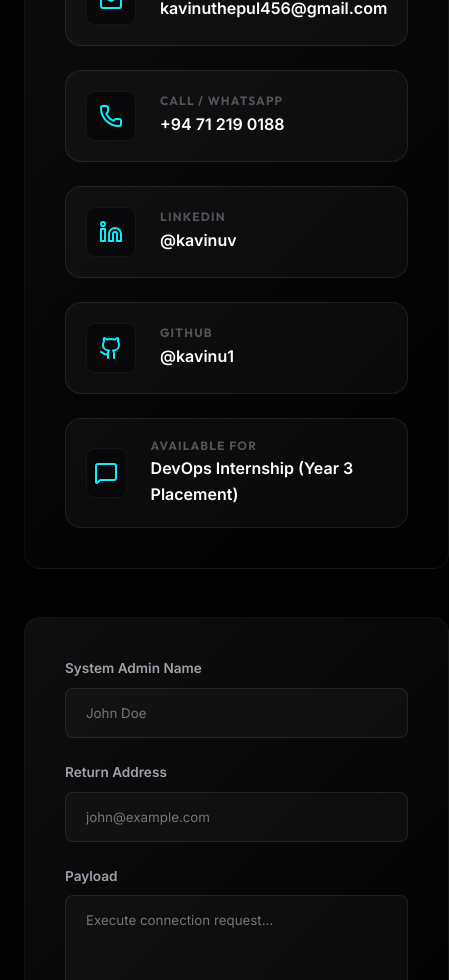
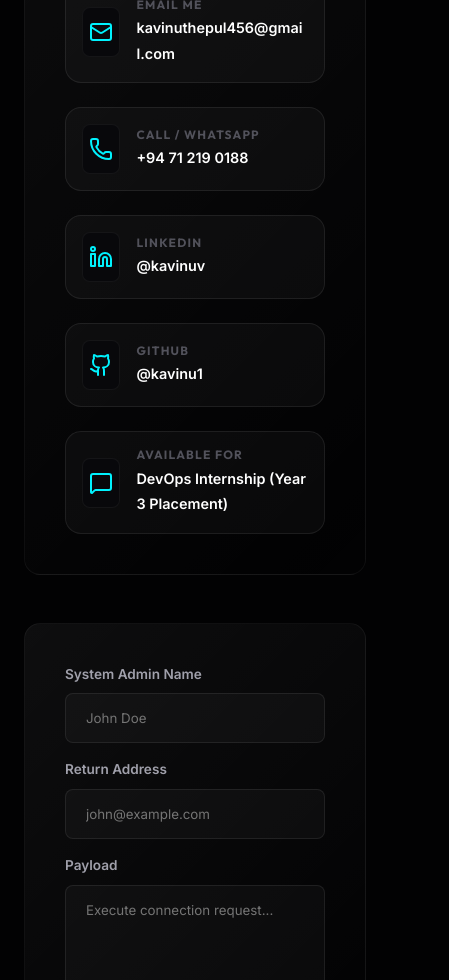
Before and after one commit to kavinu1/Portfolio, a React (Vite) app: page / in a window 390 px wide. Shown: the part 11020-12000 px from the top of the page, 449 px wide, since content can reach past the window. Built offline with nearby package versions, Linux system fonts and the light colour scheme.

Commit message:
Implement initial global styling, utility classes, and component styles for About, Contact, Projects, and Skills sections.

```diff
--- a/src/components/About.css
+++ b/src/components/About.css
@@ -166,4 +166,14 @@
     font-size: 0.78rem;
     overflow: auto;
   }
+
+  .image-decoration.outline {
+    top: -15px;
+    left: -15px;
+  }
+
+  .image-decoration.fill {
+    bottom: -15px;
+    right: -15px;
+  }
 }
--- a/src/components/Contact.css
+++ b/src/components/Contact.css
@@ -80,6 +80,12 @@
   gap: 1.5rem;
 }
 
+@media (max-width: 480px) {
+  .contact-form {
+    gap: 1rem;
+  }
+}
+
 .form-group {
   display: flex;
   flex-direction: column;
@@ -120,3 +126,21 @@
     width: 100%;
   }
 }
+
+@media (max-width: 480px) {
+  .contact-method {
+    padding: 1rem;
+    gap: 1rem;
+  }
+
+  .method-details {
+    width: 100%;
+    overflow: hidden;
+  }
+
+  .method-details span {
+    font-size: 0.9rem;
+    word-break: break-all;
+    /* Prevent long emails/strings from breaking layout */
+  }
+}
--- a/src/components/Projects.css
+++ b/src/components/Projects.css
@@ -1,6 +1,6 @@
 .projects-grid {
   display: grid;
-  grid-template-columns: repeat(auto-fill, minmax(320px, 1fr));
+  grid-template-columns: repeat(auto-fill, minmax(280px, 1fr));
   gap: 2rem;
 }
 
--- a/src/components/Skills.css
+++ b/src/components/Skills.css
@@ -1,6 +1,6 @@
 .skills-grid {
   display: grid;
-  grid-template-columns: repeat(auto-fill, minmax(300px, 1fr));
+  grid-template-columns: repeat(auto-fill, minmax(260px, 1fr));
   gap: 2rem;
   margin-bottom: 3rem;
 }
--- a/src/index.css
+++ b/src/index.css
@@ -15,17 +15,13 @@
 
   /* Gradients */
   --gradient-primary: linear-gradient(135deg, #00f2fe 0%, #3b82f6 100%);
-  --gradient-surface: linear-gradient(
-    180deg,
-    rgba(255, 255, 255, 0.03) 0%,
-    rgba(255, 255, 255, 0) 100%
-  );
+  --gradient-surface: linear-gradient(180deg,
+      rgba(255, 255, 255, 0.03) 0%,
+      rgba(255, 255, 255, 0) 100%);
   --gradient-text: linear-gradient(to right, #ffffff, #a0a0ab);
-  --gradient-accent: linear-gradient(
-    90deg,
-    var(--accent-cyan),
-    var(--accent-purple)
-  );
+  --gradient-accent: linear-gradient(90deg,
+      var(--accent-cyan),
+      var(--accent-purple));
 
   /* Typography */
   --font-sans: "Inter", system-ui, -apple-system, sans-serif;
@@ -61,6 +57,8 @@ body {
   min-height: 100vh;
   -webkit-font-smoothing: antialiased;
   position: relative;
+  overflow-x: hidden;
+  width: 100%;
 }
 
 /* Noise Texture Overlay */
@@ -204,11 +202,9 @@ section[id] {
 
 .glass-card {
   position: relative;
-  background: linear-gradient(
-    135deg,
-    rgba(255, 255, 255, 0.05) 0%,
-    rgba(255, 255, 255, 0) 100%
-  );
+  background: linear-gradient(135deg,
+      rgba(255, 255, 255, 0.05) 0%,
+      rgba(255, 255, 255, 0) 100%);
   border: 1px solid rgba(255, 255, 255, 0.05);
   border-radius: var(--radius-md);
   padding: 2.5rem;
@@ -217,11 +213,9 @@ section[id] {
 
 .glass-card:hover {
   border-color: rgba(0, 242, 254, 0.3);
-  background: linear-gradient(
-    135deg,
-    rgba(255, 255, 255, 0.08) 0%,
-    rgba(255, 255, 255, 0.02) 100%
-  );
+  background: linear-gradient(135deg,
+      rgba(255, 255, 255, 0.08) 0%,
+      rgba(255, 255, 255, 0.02) 100%);
   transform: translateY(-8px);
   box-shadow:
     0 20px 40px rgba(0, 0, 0, 0.4),
@@ -242,6 +236,7 @@ section[id] {
 }
 
 @keyframes glow-pulse {
+
   0%,
   100% {
     box-shadow: 0 0 20px rgba(0, 242, 254, 0.2);
@@ -253,6 +248,7 @@ section[id] {
 }
 
 @keyframes float {
+
   0%,
   100% {
     transform: translateY(0);
@@ -321,6 +317,7 @@ section[id] {
 }
 
 @media (hover: none) and (pointer: coarse) {
+
   .btn-primary:hover,
   .btn-secondary:hover {
     transform: none;
```
